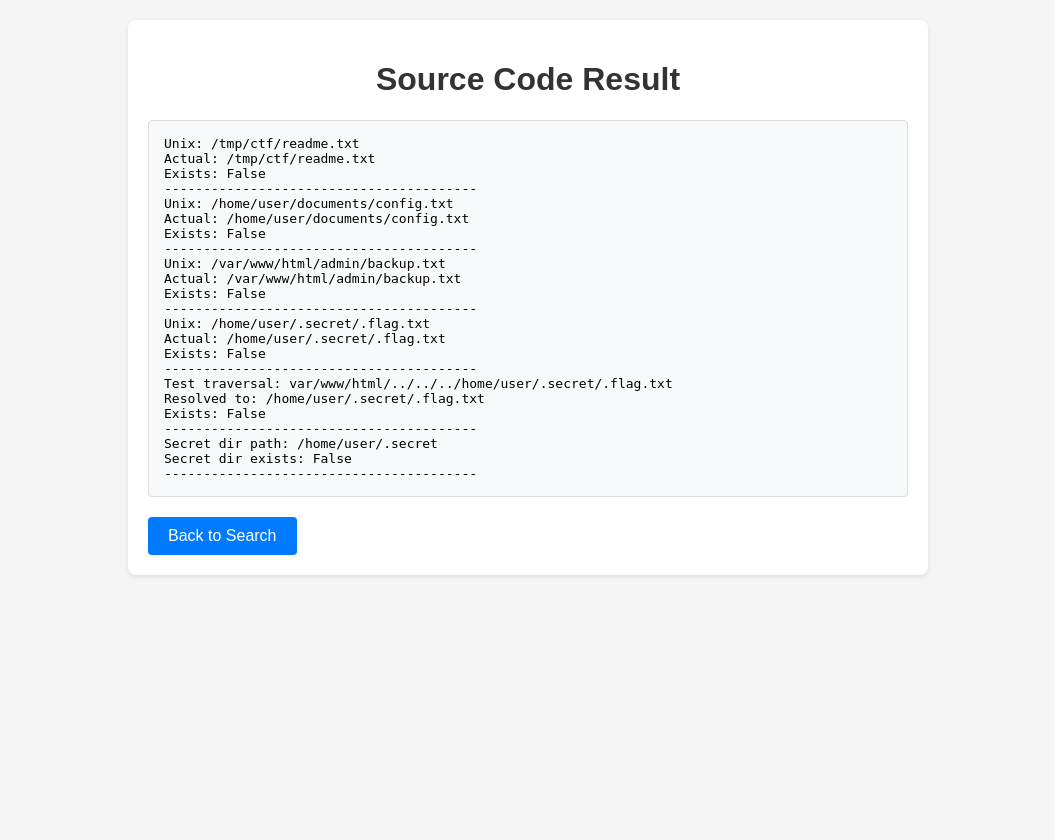
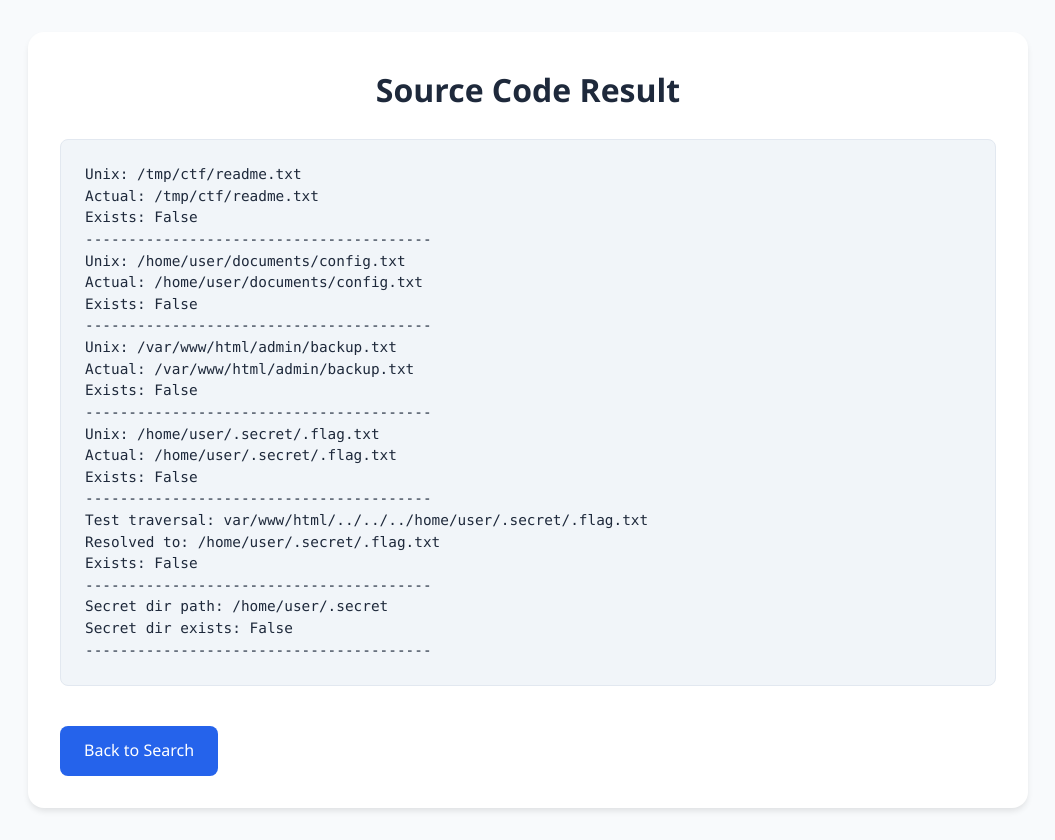
Before and after one commit to MR-PROFESSOR-790/Source_search, a Flask app: page /debugwiovnwovnruege in a window 1280 px wide. Shown: the whole page, without its empty margins (112-1167 px from the left). Before the commit the page ends 577 px from the top, so only its background shows below. Run offline with Flask 3, Linux system fonts and the light colour scheme.

Commit message:
Enhance UI styling and structure in index.html and result.html. Introduced CSS variables for consistent theming, improved layout with flexbox, and updated form elements for better usability. Added error and success styles for content display in result.html, along with enhanced directory listing presentation.

```diff
--- a/app/templates/result.html
+++ b/app/templates/result.html
@@ -5,50 +5,132 @@
     <meta name="viewport" content="width=device-width, initial-scale=1.0">
     <title>Source Code Result</title>
     <style>
+        :root {
+            --primary-color: #2563eb;
+            --primary-hover: #1d4ed8;
+            --bg-color: #f8fafc;
+            --card-bg: #ffffff;
+            --text-color: #1e293b;
+            --border-color: #e2e8f0;
+            --code-bg: #f1f5f9;
+        }
+
+        * {
+            margin: 0;
+            padding: 0;
+            box-sizing: border-box;
+        }
+
         body {
-            font-family: Arial, sans-serif;
-            max-width: 800px;
-            margin: 0 auto;
-            padding: 20px;
-            background-color: #f5f5f5;
+            font-family: 'Segoe UI', system-ui, -apple-system, sans-serif;
+            background-color: var(--bg-color);
+            color: var(--text-color);
+            line-height: 1.6;
+            min-height: 100vh;
+            display: flex;
+            flex-direction: column;
+            align-items: center;
+            padding: 2rem;
         }
+
         .container {
-            background-color: white;
-            padding: 20px;
-            border-radius: 8px;
-            box-shadow: 0 2px 4px rgba(0,0,0,0.1);
+            max-width: 1000px;
+            width: 100%;
+            background-color: var(--card-bg);
+            padding: 2rem;
+            border-radius: 1rem;
+            box-shadow: 0 4px 6px -1px rgb(0 0 0 / 0.1);
         }
+
         h1 {
-            color: #333;
+            color: var(--text-color);
             text-align: center;
+            margin-bottom: 1.5rem;
+            font-size: 2rem;
+            font-weight: 600;
         }
+
         .content {
-            background-color: #f8f9fa;
-            padding: 15px;
-            border-radius: 4px;
-            border: 1px solid #ddd;
+            background-color: var(--code-bg);
+            padding: 1.5rem;
+            border-radius: 0.5rem;
+            border: 1px solid var(--border-color);
+            font-family: 'Consolas', 'Monaco', monospace;
             white-space: pre-wrap;
             overflow-x: auto;
-            font-family: monospace;
+            font-size: 0.9rem;
+            line-height: 1.5;
+            margin: 1rem 0;
         }
+
+        .content.error {
+            background-color: #fee2e2;
+            border-color: #fecaca;
+            color: #dc2626;
+        }
+
+        .content.success {
+            background-color: #dcfce7;
+            border-color: #bbf7d0;
+            color: #16a34a;
+        }
+
         .back-button {
             display: inline-block;
-            margin-top: 20px;
-            padding: 10px 20px;
-            background-color: #007bff;
+            margin-top: 1.5rem;
+            padding: 0.75rem 1.5rem;
+            background-color: var(--primary-color);
             color: white;
             text-decoration: none;
-            border-radius: 4px;
+            border-radius: 0.5rem;
+            font-weight: 500;
+            transition: background-color 0.2s;
         }
+
         .back-button:hover {
-            background-color: #0056b3;
+            background-color: var(--primary-hover);
+        }
+
+        .file-info {
+            background-color: var(--card-bg);
+            padding: 1rem;
+            border-radius: 0.5rem;
+            border: 1px solid var(--border-color);
+            margin-bottom: 1rem;
+            font-size: 0.9rem;
+            color: #64748b;
+        }
+
+        .directory-listing {
+            background-color: var(--code-bg);
+            padding: 1rem;
+            border-radius: 0.5rem;
+            border: 1px solid var(--border-color);
+            font-family: 'Consolas', 'Monaco', monospace;
+        }
+
+        .directory-listing .dir {
+            color: var(--primary-color);
+        }
+
+        .directory-listing .file {
+            color: var(--text-color);
         }
     </style>
 </head>
 <body>
     <div class="container">
         <h1>Source Code Result</h1>
-        <div class="content">{{ content }}</div>
+        {% if content.startswith('Error') or content.startswith('Access denied') %}
+            <div class="content error">{{ content }}</div>
+        {% elif content.startswith('File:') %}
+            <div class="file-info">{{ content.split('=')[0] }}</div>
+            <div class="content">{{ content.split('=')[1] }}</div>
+        {% elif content.startswith('Directory listing') %}
+            <div class="directory-listing">{{ content }}</div>
+        {% else %}
+            <div class="content">{{ content }}</div>
+        {% endif %}
         <a href="/" class="back-button">Back to Search</a>
     </div>
 </body>
```
Also changed, not shown: app/templates/index.html (+78 -22 lines).
